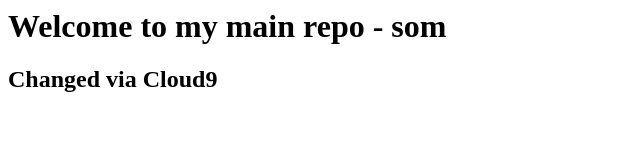
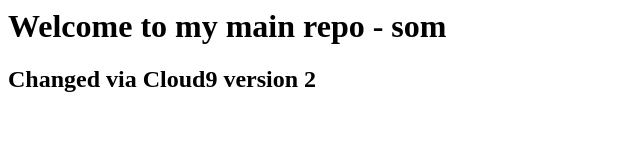
Before and after one commit to silas9432/silas9432.github.io, a plain HTML site: page index.html in a window 1280 px wide. Shown: the whole page, without its empty margins (0-640 px from the left). Drawn offline with Linux system fonts and the light colour scheme.

Commit message:
Ajustes na página principal

```diff
--- a/index.html
+++ b/index.html
@@ -1,6 +1,6 @@
 <html>
   <body>
     <h1>Welcome to my main repo - som</h1>
-    <h2>Changed via Cloud9</h2>
+    <h2>Changed via Cloud9 version 2</h2>
   </body>
 </html>
```
